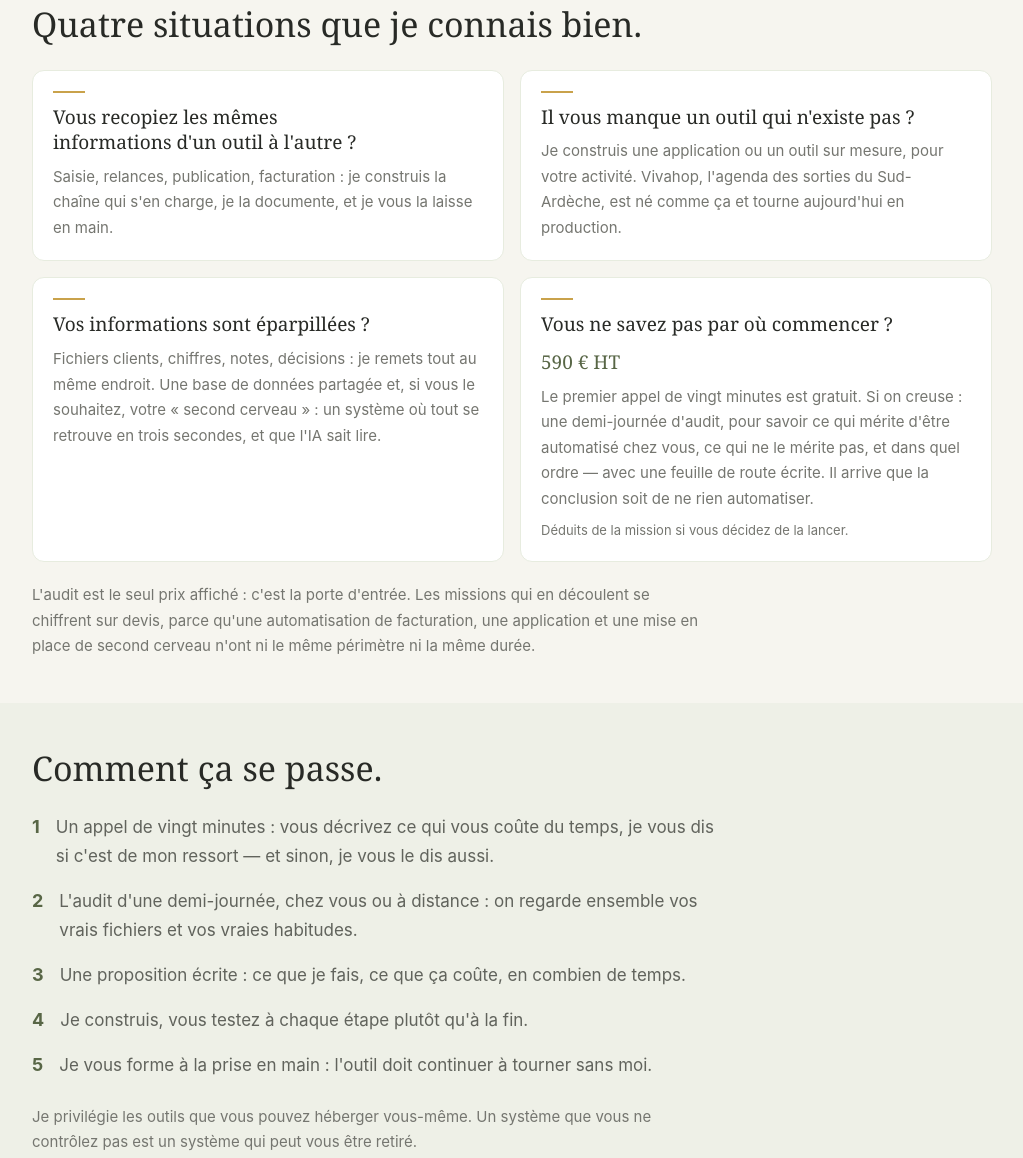
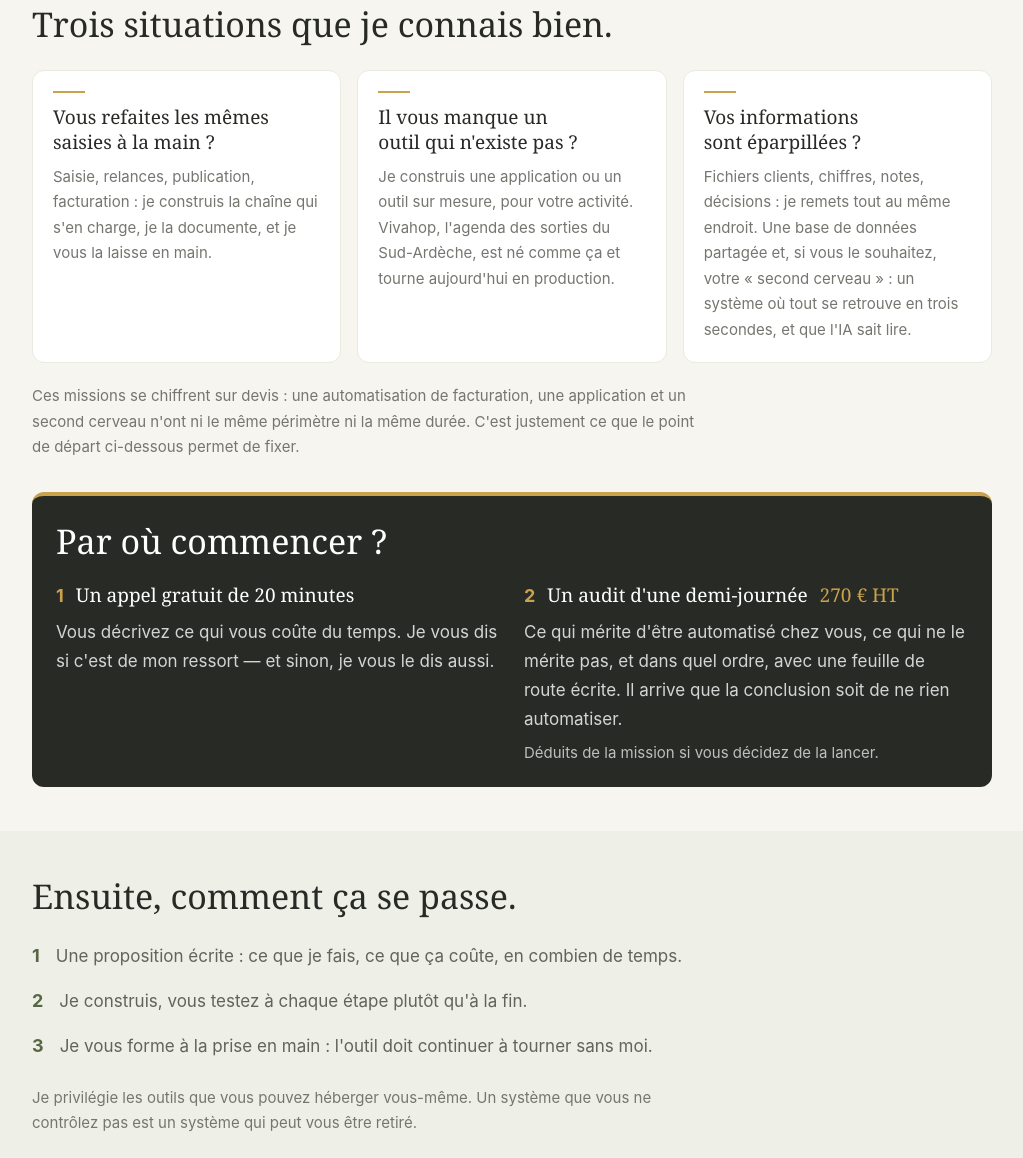
Before and after one commit to vincent-herm/opentek, an Astro site: page /sur-mesure in a window 1280 px wide. Shown: the part 891-2049 px from the top of the page, without its empty margins (128-1151 px from the left). Built offline with nearby package versions, Linux system fonts and the light colour scheme; Astro itself is replaced by a stand-in of ours.

Commit message:
Sur mesure : trois situations, point de départ séparé, audit à 270 € HT
La quatrième carte se contredisait (un prix de 590 € à côté de "le
premier appel est gratuit") et n'était pas de la même nature que les
trois autres : elle décrit comment entrer en relation, pas un besoin.
Elle répétait en plus ce que disaient déjà la note sous les cartes et
la section "Comment ça se passe".

- Trois cartes pour trois besoins ; la première est reformulée pour ne
  plus ressembler à la deuxième (les deux parlaient d'un "outil").
- Un bloc "Par où commencer ?" distinct : un appel gratuit de 20
  minutes, puis un audit d'une demi-journée à 270 € HT déduits de la
  mission. Le prix est lié à ce qu'il paie.
- La section de méthode devient "Ensuite, comment ça se passe" : elle
  ne reprend plus les deux étapes déjà présentes dans le bloc.
- Prix de l'audit mis à jour dans le formulaire.

Co-Authored-By: Claude Sonnet 5.5 <noreply@anthropic.com>

```diff
--- a/src/content/contact.json
+++ b/src/content/contact.json
@@ -26,7 +26,7 @@
     { "valeur": "N3+N4", "libelle": "N3 + N4 — Automatiser sans dépendre, 2 jours" },
     { "valeur": "N5", "libelle": "N5 — Sécuriser l'IA dans votre entreprise, 1 jour" },
     { "valeur": "Certification RS7344", "libelle": "Certification RS7344" },
-    { "valeur": "Audit", "libelle": "Audit — demi-journée, 590 € HT" },
+    { "valeur": "Audit", "libelle": "Audit — demi-journée, 270 € HT" },
     { "valeur": "Accompagnement IA", "libelle": "Sur mesure — automatisation, application, données, second cerveau" },
     { "valeur": "Site internet", "libelle": "Site internet" },
     { "valeur": "Autre / ne sait pas", "libelle": "Autre, ou je ne sais pas encore" }
--- a/src/content/sur-mesure.json
+++ b/src/content/sur-mesure.json
@@ -11,10 +11,10 @@
     "note": "Si vous préférez apprendre à le faire vous-même plutôt que me le confier, c'est exactement l'objet des formations."
   },
   "offres": {
-    "titre": "Quatre situations que je connais bien.",
+    "titre": "Trois situations que je connais bien.",
     "cartes": [
       {
-        "titre": "Vous recopiez les mêmes informations d'un outil à l'autre ?",
+        "titre": "Vous refaites les mêmes saisies à la main ?",
         "texte": "Saisie, relances, publication, facturation : je construis la chaîne qui s'en charge, je la documente, et je vous la laisse en main."
       },
       {
@@ -24,21 +24,13 @@
       {
         "titre": "Vos informations sont éparpillées ?",
         "texte": "Fichiers clients, chiffres, notes, décisions : je remets tout au même endroit. Une base de données partagée et, si vous le souhaitez, votre « second cerveau » : un système où tout se retrouve en trois secondes, et que l'IA sait lire."
-      },
-      {
-        "titre": "Vous ne savez pas par où commencer ?",
-        "prix": "590 € HT",
-        "texte": "Le premier appel de vingt minutes est gratuit. Si on creuse : une demi-journée d'audit, pour savoir ce qui mérite d'être automatisé chez vous, ce qui ne le mérite pas, et dans quel ordre — avec une feuille de route écrite. Il arrive que la conclusion soit de ne rien automatiser.",
-        "note": "Déduits de la mission si vous décidez de la lancer."
       }
     ],
-    "note": "L'audit est le seul prix affiché : c'est la porte d'entrée. Les missions qui en découlent se chiffrent sur devis, parce qu'une automatisation de facturation, une application et une mise en place de second cerveau n'ont ni le même périmètre ni la même durée."
+    "note": "Ces missions se chiffrent sur devis : une automatisation de facturation, une application et un second cerveau n'ont ni le même périmètre ni la même durée. C'est justement ce que le point de départ ci-dessous permet de fixer."
   },
   "methode": {
-    "titre": "Comment ça se passe.",
+    "titre": "Ensuite, comment ça se passe.",
     "etapes": [
-      "Un appel de vingt minutes : vous décrivez ce qui vous coûte du temps, je vous dis si c'est de mon ressort — et sinon, je vous le dis aussi.",
-      "L'audit d'une demi-journée, chez vous ou à distance : on regarde ensemble vos vrais fichiers et vos vraies habitudes.",
       "Une proposition écrite : ce que je fais, ce que ça coûte, en combien de temps.",
       "Je construis, vous testez à chaque étape plutôt qu'à la fin.",
       "Je vous forme à la prise en main : l'outil doit continuer à tourner sans moi."
@@ -82,5 +74,20 @@
     "sousTitre": "Vingt minutes au téléphone suffisent pour savoir si c'est de mon ressort, et ce que ça coûterait.",
     "ctaMail": "Décrire mon besoin",
     "ctaTel": "Appeler le 06 46 24 61 99"
+  },
+  "depart": {
+    "titre": "Par où commencer ?",
+    "etapes": [
+      {
+        "titre": "Un appel gratuit de 20 minutes",
+        "texte": "Vous décrivez ce qui vous coûte du temps. Je vous dis si c'est de mon ressort — et sinon, je vous le dis aussi."
+      },
+      {
+        "titre": "Un audit d'une demi-journée",
+        "prix": "270 € HT",
+        "texte": "Ce qui mérite d'être automatisé chez vous, ce qui ne le mérite pas, et dans quel ordre, avec une feuille de route écrite. Il arrive que la conclusion soit de ne rien automatiser.",
+        "note": "Déduits de la mission si vous décidez de la lancer."
+      }
+    ]
   }
 }
--- a/src/pages/sur-mesure/index.astro
+++ b/src/pages/sur-mesure/index.astro
@@ -28,20 +28,33 @@ import content from '../../content/sur-mesure.json';
   <section class="section">
     <div class="wrap">
       <h2 class="titre-section mb-6">{content.offres.titre}</h2>
-      <div class="grid grid-cols-1 md:grid-cols-2 gap-4">
+      <div class="grid grid-cols-1 md:grid-cols-3 gap-4">
         {content.offres.cartes.map(c => (
           <div class="bg-white border border-sauge-clair rounded-xl p-5">
             <span class="block w-8 h-0.5 bg-dore mb-3"></span>
-            <div class="flex flex-wrap items-baseline gap-3">
-              <h3 class="titre-carte">{c.titre}</h3>
-              {c.prix && <span class="titre-carte text-sauge-fonce">{c.prix}</span>}
-            </div>
+            <h3 class="titre-carte">{c.titre}</h3>
             <p class="texte-secondaire mt-2">{c.texte}</p>
-            {c.note && <p class="legende mt-2">{c.note}</p>}
           </div>
         ))}
       </div>
       <p class="texte-secondaire mt-5 mesure">{content.offres.note}</p>
+
+      <div class="bg-anthracite rounded-xl p-6 mt-8 border-t-4 border-dore">
+        <h3 class="titre-section text-white mb-5">{content.depart.titre}</h3>
+        <div class="grid grid-cols-1 md:grid-cols-2 gap-6">
+          {content.depart.etapes.map((e, i) => (
+            <div>
+              <div class="flex flex-wrap items-baseline gap-3">
+                <span class="font-bold text-dore text-lg">{i + 1}</span>
+                <h4 class="titre-carte text-white">{e.titre}</h4>
+                {e.prix && <span class="titre-carte text-dore">{e.prix}</span>}
+              </div>
+              <p class="text-white/80 mt-2">{e.texte}</p>
+              {e.note && <p class="text-white/70 text-sm mt-2">{e.note}</p>}
+            </div>
+          ))}
+        </div>
+      </div>
     </div>
   </section>
 
```
